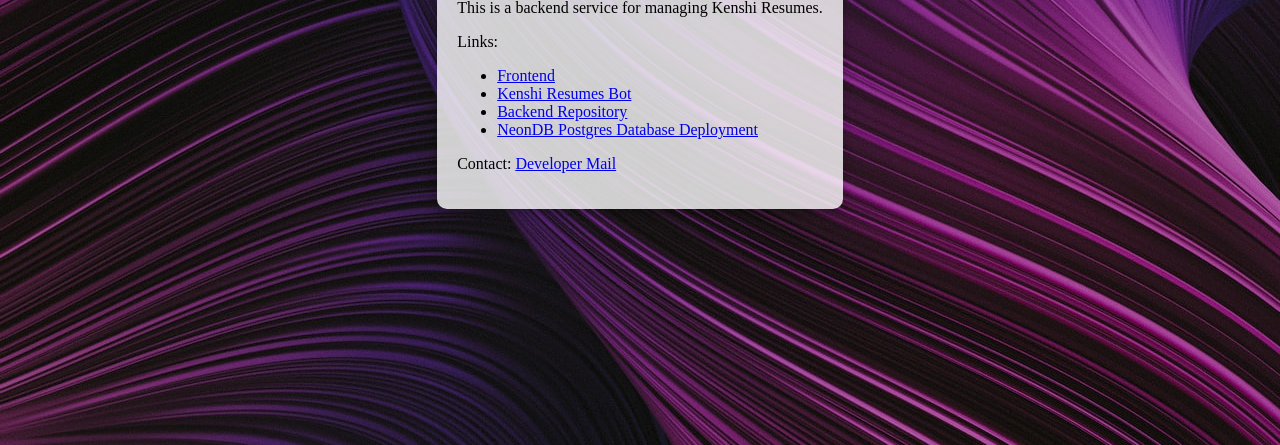
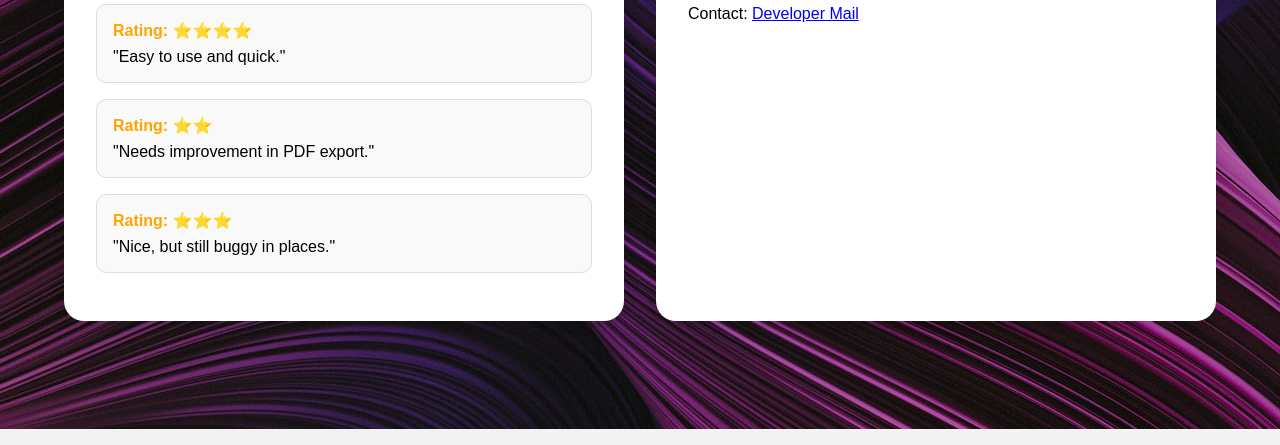
Before and after one commit to Kenshi2727/Kenshi-Resumes-Backend, a website: page public/index.html in a window 1280 px wide. Shown: the part 371-816 px from the top of the page. Drawn offline with Linux system fonts and the light colour scheme.

Commit message:
edited backend panel

```diff
--- a/flashRecommendations.js
+++ b/flashRecommendations.js
@@ -15,7 +15,7 @@ async function main() {
     else {
         const contents = [
             {
-                text: "Give recommendations to improve this resumme's ATS Scores."
+                text: "Give recommendations to improve this resume's ATS Scores."
             },
             {
                 inlineData: {
--- a/public/index.html
+++ b/public/index.html
@@ -1,14 +1,26 @@
 <!DOCTYPE html>
 <html lang="en">
 <head>
-    <meta charset="UTF-8">
-    <meta name="viewport" content="width=device-width, initial-scale=1.0">
-    <link rel="stylesheet" href="style.css">
+  <meta charset="UTF-8" />
+  <meta name="viewport" content="width=device-width, initial-scale=1.0"/>
   <title>Kenshi Resumes Backend</title>
+  <link rel="stylesheet" href="style.css" />
 </head>
 <body>
-    <div>
-        <div class="mid-container">
+
+  <div class="main-wrapper">
+    <!-- Feedback Panel -->
+    <div class="panel feedback-panel" id="feedback-container">
+      <h2>Client Feedback</h2>
+      <!-- One sample will exist initially -->
+      <div class="feedback-item">
+        <div class="feedback-rating">Rating: ⭐⭐⭐</div>
+        <div class="feedback-message">"Good"</div>
+      </div>
+    </div>
+
+    <!-- Main Content Panel -->
+    <div class="panel mid-container">
       <h1 class="title">Kenshi Resumes Backend</h1>
       <p class="description">Welcome to the Kenshi Resumes Backend!</p>
 
@@ -20,8 +32,31 @@
         <li><a href="https://github.com/Kenshi2727/Kenshi-Resumes-Backend">Backend Repository</a></li>
         <li><a href="https://console.neon.tech/app/projects/billowing-sound-45472486">NeonDB Postgres Database Deployment</a></li>
       </ul>
-        <p>Contact: <a href="mailto:abhishekmathurofficial@gmail.com">Developer Mail</a>
+      <p>Contact: <a href="mailto:abhishekmathurofficial@gmail.com">Developer Mail</a></p>
     </div>
   </div>
+
+  <!-- JS to add more feedback -->
+  <script>
+    const feedbackData = [
+      { rating: 5, feedback: "Fantastic service!" },
+      { rating: 4, feedback: "Easy to use and quick." },
+      { rating: 2, feedback: "Needs improvement in PDF export." },
+      { rating: 3, feedback: "Nice, but still buggy in places." }
+    ];
+
+    const container = document.getElementById('feedback-container');
+
+    feedbackData.forEach(({ rating, feedback }) => {
+      const item = document.createElement('div');
+      item.className = 'feedback-item';
+      item.innerHTML = `
+        <div class="feedback-rating">Rating: ${'⭐'.repeat(rating)}</div>
+        <div class="feedback-message">"${feedback}"</div>
+      `;
+      container.appendChild(item);
+    });
+  </script>
+
 </body>
 </html>
--- a/public/style.css
+++ b/public/style.css
@@ -6,11 +6,73 @@ body{
     height: 100vh;
 }
 
-.mid-container{
-    background-color: rgba(255, 255, 255, 0.8);
-    border-radius: 10px;
-    padding: 20px;
-    margin: 20px auto;
-    max-width: 800px;
-    box-shadow: 0 4px 8px rgba(0, 0, 0, 0.2);
-}
+  * {
+      margin: 0;
+      padding: 0;
+      box-sizing: border-box;
+    }
+
+    body {
+      font-family: Arial, sans-serif;
+      background-color: #f2f2f2;
+      display: flex;
+      justify-content: center;
+      align-items: center;
+      min-height: 100vh;
+    }
+
+    .main-wrapper {
+      display: flex;
+      gap: 2rem;
+      justify-content: center;
+      align-items: stretch;
+      width: 90%;
+      max-width: 1200px;
+    }
+
+    .panel {
+      background-color: #ffffff;
+      border-radius: 20px;
+      padding: 2rem;
+      width: 50%;
+      box-shadow: 0 4px 12px rgba(0, 0, 0, 0.1);
+      display: flex;
+      flex-direction: column;
+      overflow-y: auto;
+      max-height: 80vh;
+    }
+
+    .feedback-panel h2 {
+      margin-bottom: 1rem;
+    }
+
+    .feedback-item {
+      margin-bottom: 1rem;
+      padding: 1rem;
+      background-color: #f9f9f9;
+      border-radius: 10px;
+      border: 1px solid #ddd;
+    }
+
+    .feedback-rating {
+      font-weight: bold;
+      color: #ffa500;
+    }
+
+    .feedback-message {
+      margin-top: 0.5rem;
+    }
+
+    .mid-container h1 {
+      margin-bottom: 0.5rem;
+    }
+
+    .mid-container ul {
+      padding-left: 1.5rem;
+      margin-top: 0.5rem;
+    }
+
+    .mid-container p,
+    .mid-container li {
+      margin-bottom: 0.5rem;
+    }
```
Also changed, not shown: public/images/panel.png (added). Lines whose indentation alone changed are shown as unchanged.
